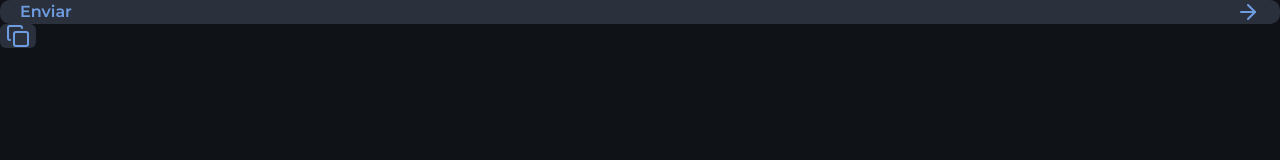
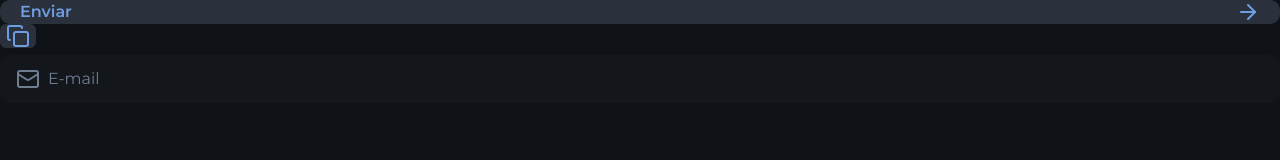
Before and after one commit to gabrielvelezmoro/nlw-connect-react, a Next.js app: page / in a window 1280 px wide. Shown: the top 160 px of the page. Built offline with nearby package versions, Linux system fonts and the light colour scheme.

Commit message:
refactor: composition pattern

```diff
--- a/src/app/globals.css
+++ b/src/app/globals.css
@@ -6,6 +6,7 @@
 
     --color-blue: #6F9DE2;
     --color-purple: #9871F3;
+
     --color-danger: #F05D6C;
 
     --color-gray-100: #DAE4F2;
--- a/src/app/page.tsx
+++ b/src/app/page.tsx
@@ -1,17 +1,34 @@
 import { Button } from "@/components/buttons";
 import { IconButton } from "@/components/icon-button";
-import {Copy, ArrowRight} from 'lucide-react'
+import {
+  Input,
+  InputField,
+  InputIcon,
+  InputIconRoot,
+  InputRoot,
+} from "@/components/input";
+import { Copy, ArrowRight, Mail } from "lucide-react";
 
 export default function Home() {
   return (
     <main>
       <Button>
         Enviar
-        <ArrowRight/>
+        <ArrowRight />
       </Button>
+
       <IconButton>
-        <Copy/>
+        <Copy />
       </IconButton>
+
+      <div>
+        <InputRoot>
+          <InputIcon>
+            <Mail />
+          </InputIcon>
+          <InputField placeholder="E-mail" />
+        </InputRoot>
+      </div>
     </main>
   );
 }
--- /dev/null
+++ b/src/components/input.tsx
@@ -0,0 +1,38 @@
+import { ComponentProps } from "react";
+
+interface InputProps extends ComponentProps<"input"> {
+  error?: boolean;
+}
+
+interface InputRootProps extends ComponentProps<"div"> {
+  error?: boolean;
+}
+
+export function InputRoot({ error = false, ...props }: InputRootProps) {
+  return (
+    <div
+      data-error={error}
+      className="group bg-gray-800 h-12 border-gray-600 rounded-xl px-4 flex items-center gap-2 focus-within:border-gray-100 data-[error=true]:text-danger"
+      {...props}
+    />
+  );
+}
+
+interface InputIconProps extends ComponentProps<"span"> {}
+
+export function InputIcon({ ...props }: InputIconProps) {
+  return (
+    <span
+      className=" text-gray-400 group-focus-within:text-gray-100 group-[&:not(:has(input:placeholder-shown))]:text-gray-100 group-data-[error=true]:text-danger"
+      {...props}
+    />
+  );
+}
+
+interface InputFieldProps extends ComponentProps<"input"> {}
+
+export function InputField({ ...props }: InputFieldProps) {
+  return (
+    <input className="flex-1 outline-0 placeholder:text-gray-400" {...props} />
+  );
+}
```
